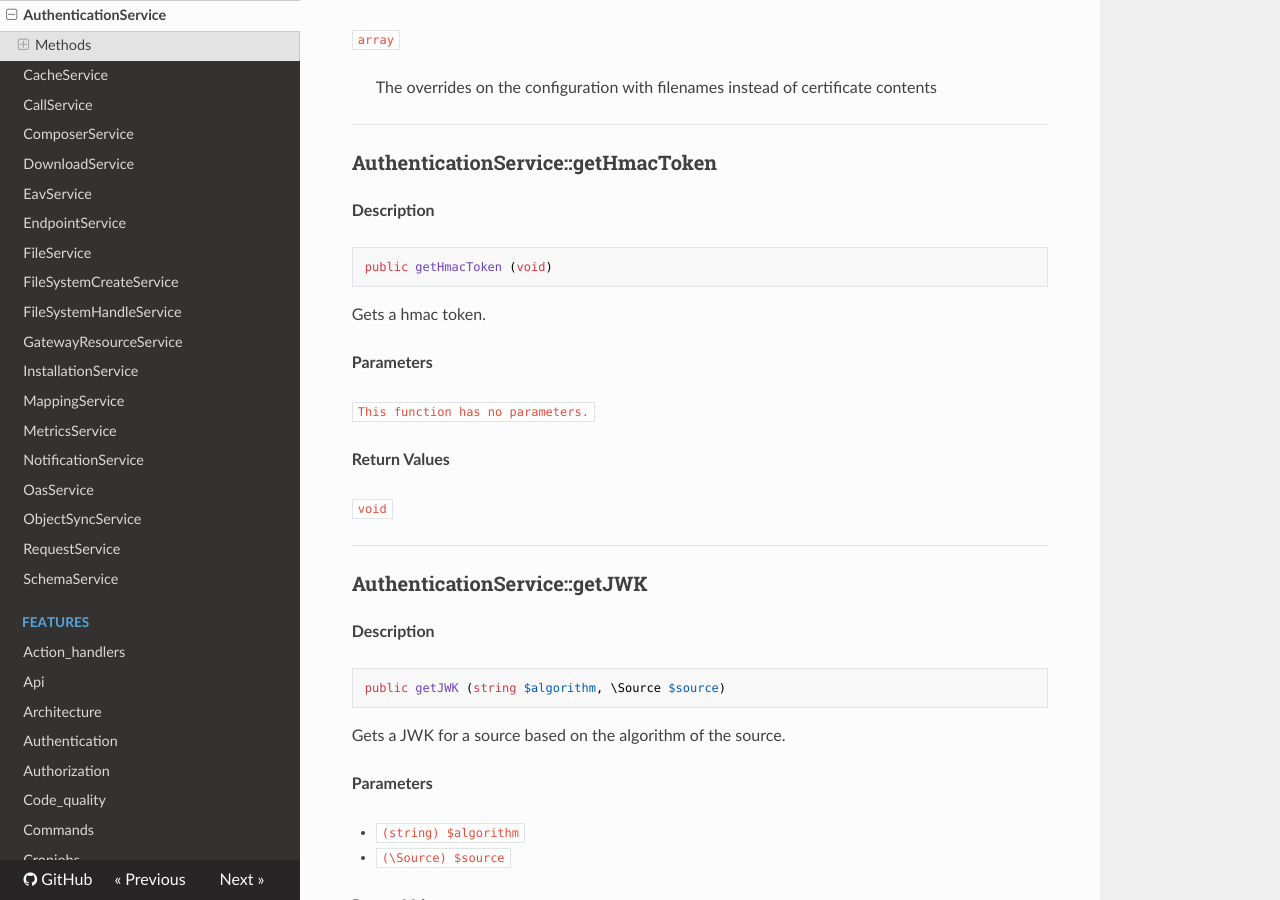
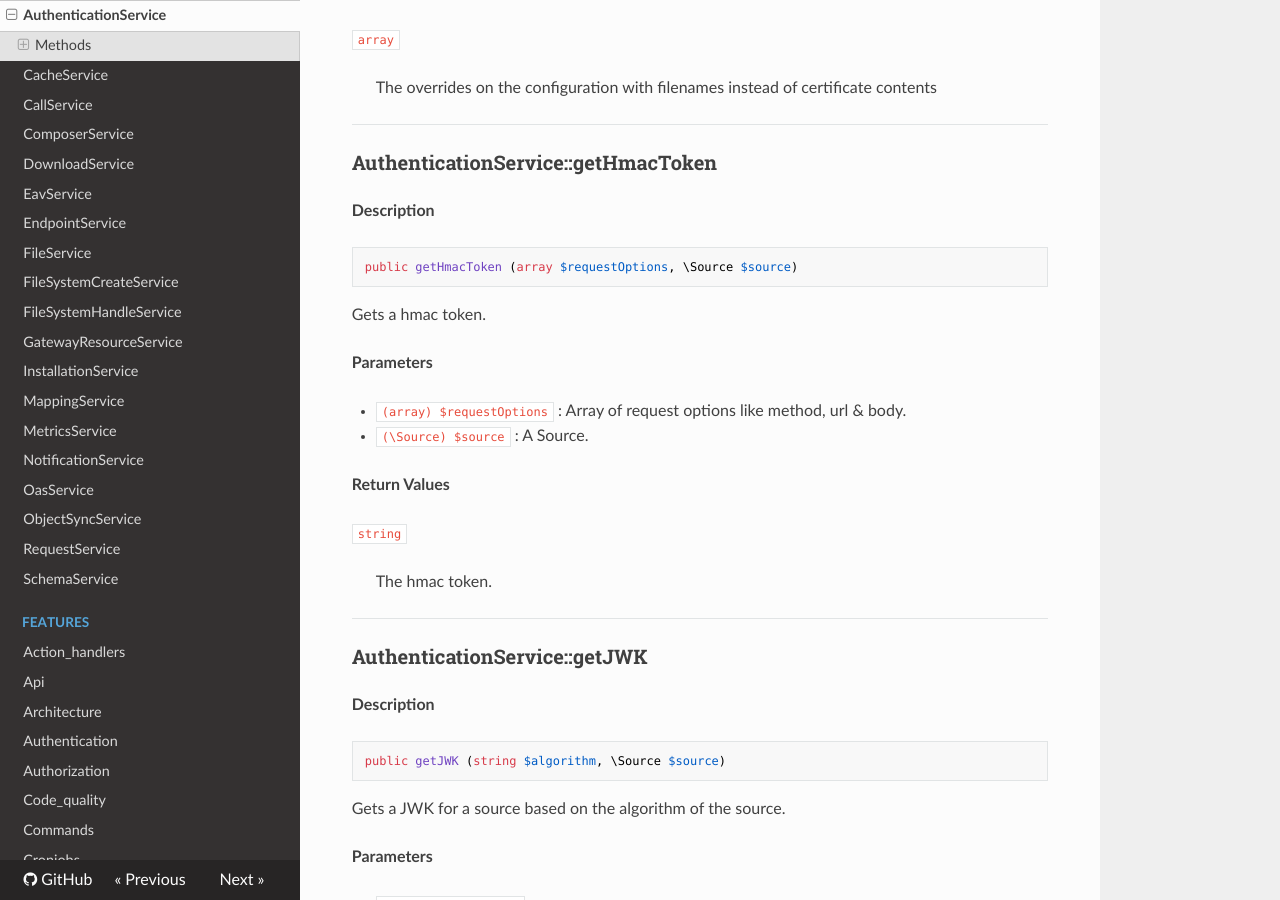
Before and after one commit to CommonGateway/CoreBundle, an MkDocs documentation site: the page built from docs/classes/Service/AuthenticationService.md, in a window 1280 px wide and 900 px high, scrolled down 6433 px. Built offline with MkDocs 1.6.1, drawn with Linux system fonts in a browser that asks for light colours; nearby versions of some CDN libraries.

Commit message:
Update phpdoc

````diff
--- a/docs/classes/Service/AuthenticationService.md
+++ b/docs/classes/Service/AuthenticationService.md
@@ -360,7 +360,7 @@ Writes the certificate and ssl keys to disk, returns the filenames.
 **Description**
 
 ```php
-public getHmacToken (void)
+public getHmacToken (array $requestOptions, \Source $source)
 ```
 
 Gets a hmac token.
@@ -369,11 +369,16 @@ Gets a hmac token.
 
 **Parameters**
 
-`This function has no parameters.`
+* `(array) $requestOptions`
+: Array of request options like method, url & body.
+* `(\Source) $source`
+: A Source.
 
 **Return Values**
 
-`void`
+`string`
+
+> The hmac token.
 
 
 <hr />
````
